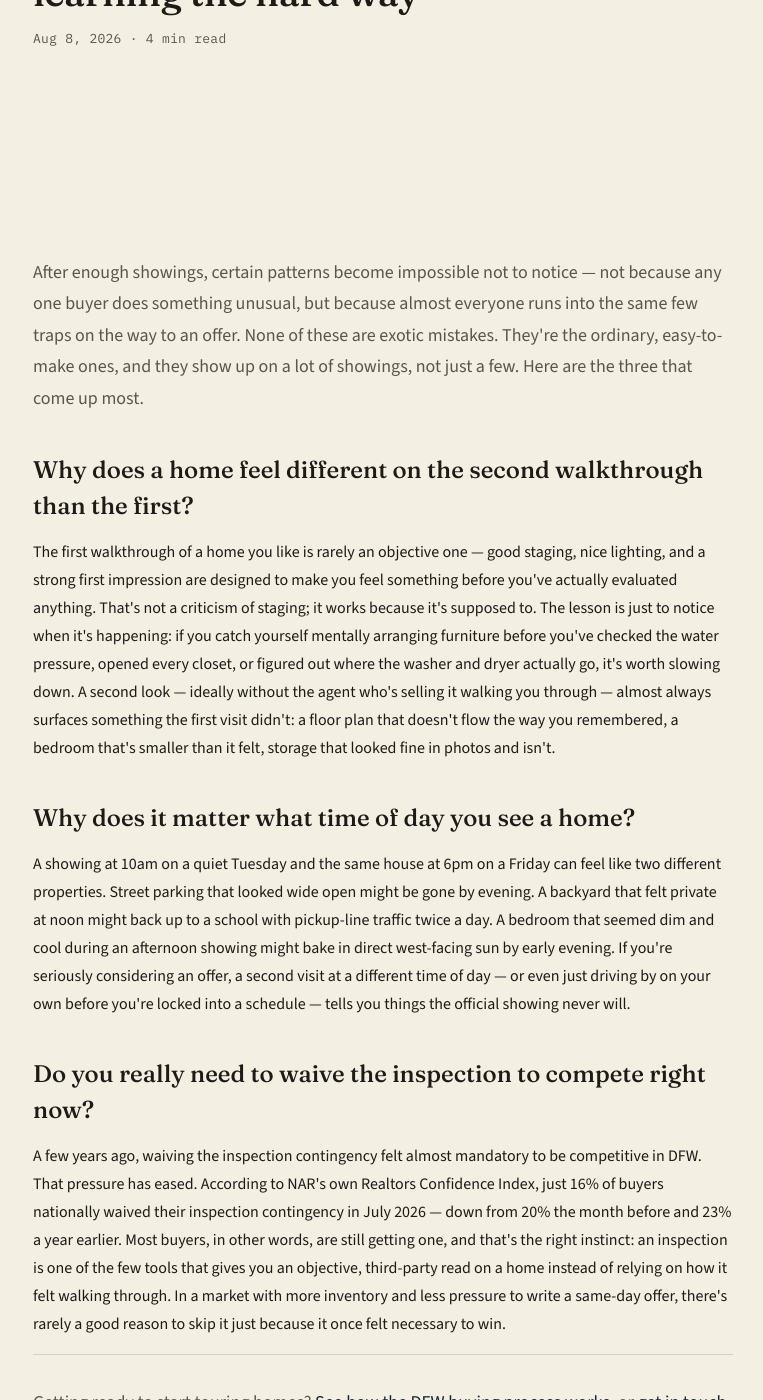
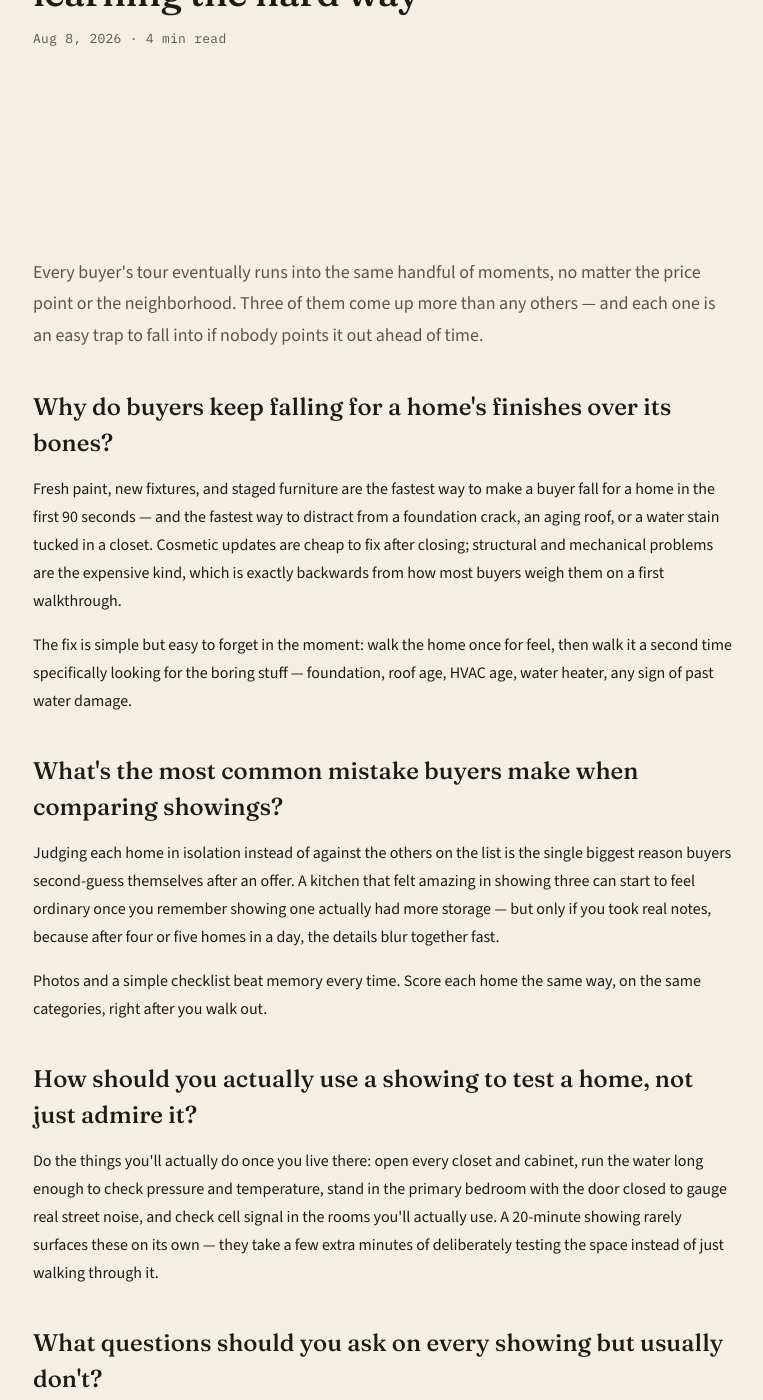
Before and after one commit to nathanielmorales7/deedanddoor, a Jekyll site: the page journal-three-showings-three-lessons.html, which Jekyll copies as it is, in a window 1280 px wide and 1400 px high, scrolled down 266 px. Shown: the whole window, without its empty margins (99-862 px from the left). Built offline with Jekyll 4.4.1, drawn with Linux system fonts in a browser that asks for light colours; some of the changed text lies outside the part shown.

Commit message:
Revise buyer advice for home showings
Updated content to emphasize common buyer pitfalls during home showings and the importance of thorough evaluations.

```diff
--- a/journal-three-showings-three-lessons.html
+++ b/journal-three-showings-three-lessons.html
@@ -57,19 +57,37 @@
   <section>
     <div class="wrap">
       <div class="article-body">
-        <p>After enough showings, certain patterns become impossible not to notice — not because any one buyer does something unusual, but because almost everyone runs into the same few traps on the way to an offer. None of these are exotic mistakes. They're the ordinary, easy-to-make ones, and they show up on a lot of showings, not just a few. Here are the three that come up most.</p>
+        <p>Every buyer's tour eventually runs into the same handful of moments, no matter the price point or the neighborhood. Three of them come up more than any others — and each one is an easy trap to fall into if nobody points it out ahead of time.</p>
 
-        <h2>Why does a home feel different on the second walkthrough than the first?</h2>
-        <p>The first walkthrough of a home you like is rarely an objective one — good staging, nice lighting, and a strong first impression are designed to make you feel something before you've actually evaluated anything. That's not a criticism of staging; it works because it's supposed to. The lesson is just to notice when it's happening: if you catch yourself mentally arranging furniture before you've checked the water pressure, opened every closet, or figured out where the washer and dryer actually go, it's worth slowing down. A second look — ideally without the agent who's selling it walking you through — almost always surfaces something the first visit didn't: a floor plan that doesn't flow the way you remembered, a bedroom that's smaller than it felt, storage that looked fine in photos and isn't.</p>
+        <h2>Why do buyers keep falling for a home's finishes over its bones?</h2>
+        <p>Fresh paint, new fixtures, and staged furniture are the fastest way to make a buyer fall for a home in the first 90 seconds — and the fastest way to distract from a foundation crack, an aging roof, or a water stain tucked in a closet. Cosmetic updates are cheap to fix after closing; structural and mechanical problems are the expensive kind, which is exactly backwards from how most buyers weigh them on a first walkthrough.</p>
+        <p>The fix is simple but easy to forget in the moment: walk the home once for feel, then walk it a second time specifically looking for the boring stuff — foundation, roof age, HVAC age, water heater, any sign of past water damage.</p>
 
-        <h2>Why does it matter what time of day you see a home?</h2>
-        <p>A showing at 10am on a quiet Tuesday and the same house at 6pm on a Friday can feel like two different properties. Street parking that looked wide open might be gone by evening. A backyard that felt private at noon might back up to a school with pickup-line traffic twice a day. A bedroom that seemed dim and cool during an afternoon showing might bake in direct west-facing sun by early evening. If you're seriously considering an offer, a second visit at a different time of day — or even just driving by on your own before you're locked into a schedule — tells you things the official showing never will.</p>
+        <h2>What's the most common mistake buyers make when comparing showings?</h2>
+        <p>Judging each home in isolation instead of against the others on the list is the single biggest reason buyers second-guess themselves after an offer. A kitchen that felt amazing in showing three can start to feel ordinary once you remember showing one actually had more storage — but only if you took real notes, because after four or five homes in a day, the details blur together fast.</p>
+        <p>Photos and a simple checklist beat memory every time. Score each home the same way, on the same categories, right after you walk out.</p>
+        <h2>How should you actually use a showing to test a home, not just admire it?</h2>
+        <p>Do the things you'll actually do once you live there: open every closet and cabinet, run the water long enough to check pressure and temperature, stand in the primary bedroom with the door closed to gauge real street noise, and check cell signal in the rooms you'll actually use. A 20-minute showing rarely surfaces these on its own — they take a few extra minutes of deliberately testing the space instead of just walking through it.</p>
 
-        <h2>Do you really need to waive the inspection to compete right now?</h2>
-        <p>A few years ago, waiving the inspection contingency felt almost mandatory to be competitive in DFW. That pressure has eased. According to <a href="https://www.nar.realtor/research-and-statistics/research-reports/realtors-confidence-index" target="_blank" rel="noopener">NAR's own Realtors Confidence Index</a>, just 16% of buyers nationally waived their inspection contingency in July 2026 — down from 20% the month before and 23% a year earlier. Most buyers, in other words, are still getting one, and that's the right instinct: an inspection is one of the few tools that gives you an objective, third-party read on a home instead of relying on how it felt walking through. In a market with more inventory and less pressure to write a same-day offer, there's rarely a good reason to skip it just because it once felt necessary to win.</p>
+        <h2>What questions should you ask on every showing but usually don't?</h2>
+        <p>A short list worth asking on every single showing, not just the ones you're seriously considering:</p>
+        <ol>
+          <li>How old is the roof, and has it ever had storm damage or a claim filed?</li>
+          <li>How old is the HVAC system, and has it been serviced regularly?</li>
+          <li>Has the home ever had foundation work, and is there a transferable warranty?</li>
+          <li>Why is the seller actually moving?</li>
+          <li>How long has this specific listing been on the market, and has the price already dropped?</li>
+        </ol>
+        <p>Not every listing agent will have every answer on the spot, but asking puts the question on record early — before it turns into a surprise during the option period.</p>
+
+        <h2>How many showings does it typically take before making an offer?</h2>
+        <p>There's no fixed number, but most buyers land somewhere between eight and fifteen showings before writing their first offer, with that count usually dropping fast once they've seen enough homes to actually know what they're comparing against. The first three or four showings often do more to calibrate expectations than to produce a serious contender — that's normal, not a sign anything's wrong with the search.</p>
+
+        <h2>What's the one lesson that saves buyers the most money?</h2>
+        <p>Get the inspection during the option period even on a home that looks perfect. The homes that cost buyers the most after closing are almost always the ones that looked flawless on the showing and never got a proper inspection, because everyone — buyer included — was too charmed to slow down and check.</p>
 
         <div class="article-cta">
-          <p>Getting ready to start touring homes? <a href="buyers.html">See how the DFW buying process works</a>, or <a href="#">get in touch</a> and I'll walk showings with you so you catch these things the first time.</p>
+          <p>Touring homes and want a second set of eyes that isn't distracted by fresh paint? <a href="buyers.html">Here's how the buying process works</a>, or <a href="#">get in touch</a> and I'll walk the next one with you.</p>
         </div>
       </div>
     </div>
```
